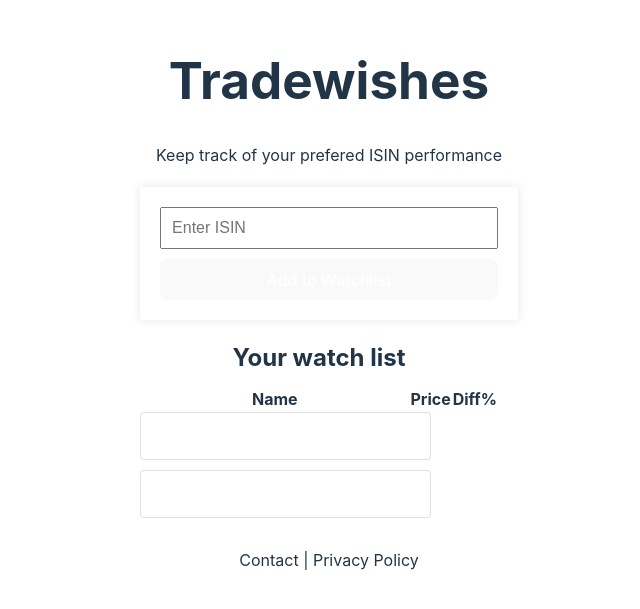
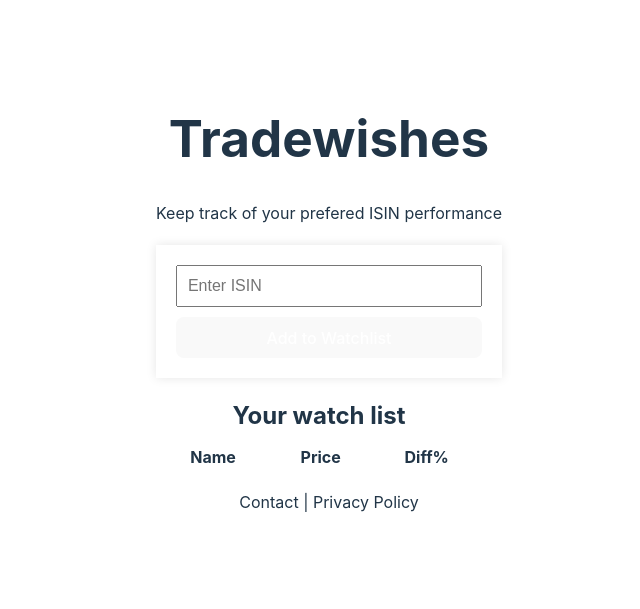
Before and after one commit to cristianoliveira/traderepublic-challenge, a Preact app in the folder app/: page / in a window 1280 px wide. Shown: the part 131-740 px from the top of the page, without its empty margins (311-951 px from the left). Built offline with nearby package versions, Linux system fonts and the light colour scheme.

Commit message:
feat: allows add ISIN into dynamic watch list

```diff
--- a/app/src/app.tsx
+++ b/app/src/app.tsx
@@ -1,10 +1,59 @@
+import { useRef, useState } from 'preact/hooks'
 import trLogo from './assets/logo.svg'
 import './app.css'
 
+type WatchItem = {
+  name: string;
+  price: string;
+  percentage: string;
+};
+
+const isinMap: Record<string, WatchItem> = {
+  'US0378331005': {
+    name: 'US0378331005',
+    price: '€1,083.60',
+    percentage: '3.08%',
+  },
+  'US38259P5089': {
+    name: 'US38259P5089',
+    price: '$259.99',
+    percentage: '2.43%',
+  },
+};
+
+const WatchListItem = ({ isin }: { isin: string }) => {
+  const item = isinMap[isin];
+  return (
+    <tr class="mover">
+      <td class="name">{item.name}</td>
+      <td class="price">{item.price}</td>
+      <td class="percentage">{item.percentage}</td>
+    </tr>
+  );
+}
+
+const useWatchList = () => {
+  const [items, setItem] = useState<string[]>([]);
+
+  return {
+    items,
+    add: (isin: string) => setItem((prev) => [...prev, isin]),
+    remove: (isin: string) => setItem((prev) => prev.filter((item) => item !== isin)),
+  };
+}
+
 export function App() {
+  const formRef = useRef<HTMLFormElement>(null)
+  const watchList = useWatchList();
+
   const onSubmit = (e: Event) => {
     e.preventDefault()
-    console.log('@@@@@@ e: ', e);
+    const formData = new FormData(e.target as HTMLFormElement);
+
+    const value = formData.get('isin') as string;
+    watchList.add(value)
+
+    formRef.current!.reset();
   }
   return (
     <>
@@ -17,8 +66,8 @@
       <p>Keep track of your prefered ISIN performance</p>
 
       <main>
-        <form id="isin-form" onSubmit={onSubmit}>
-          <input type="text" id="isin-input" placeholder="Enter ISIN" />
+        <form ref={formRef} id="isin-form" onSubmit={onSubmit}>
+          <input type="text" name="isin" placeholder="Enter ISIN" />
           <button type="submit">Add to Watchlist</button>
         </form>
         <div class="watchlist" id="watchlist"></div>
@@ -38,16 +87,9 @@
               </tr>
             </thead>
             <tbody data-testid="watch-list">
-              <tr class="mover">
-                <td class="name">US0378331005</td>
-                <td class="price">€1,083.60</td>
-                <td class="percentage">3.08%</td>
-              </tr>
-              <tr class="mover">
-                <td class="name">US38259P5089</td>
-                <td class="price">$259.99</td>
-                <td class="percentage">2.43%</td>
-              </tr>
+              {watchList.items.map((item) => (
+                <WatchListItem key={item} isin={item} />
+              ))}
             </tbody>
           </table>
         </div>
```
Also changed, not shown: 2 other files (tests, documents, lock files or other folders).
